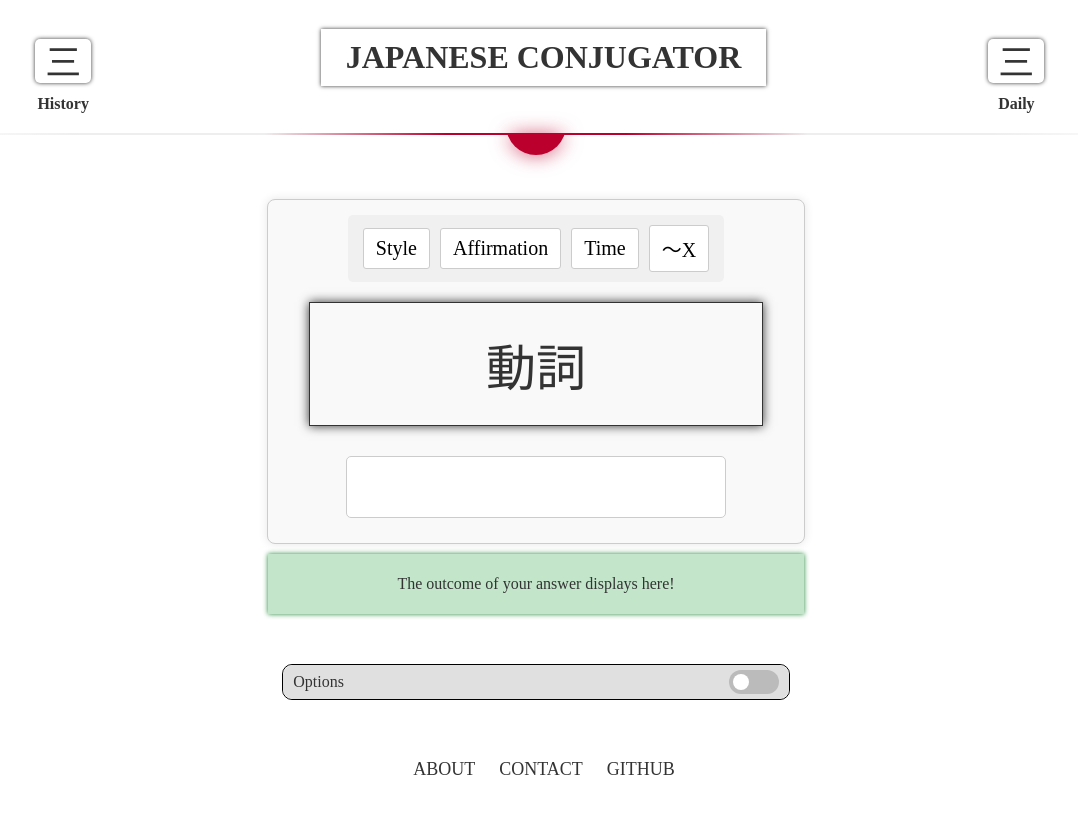
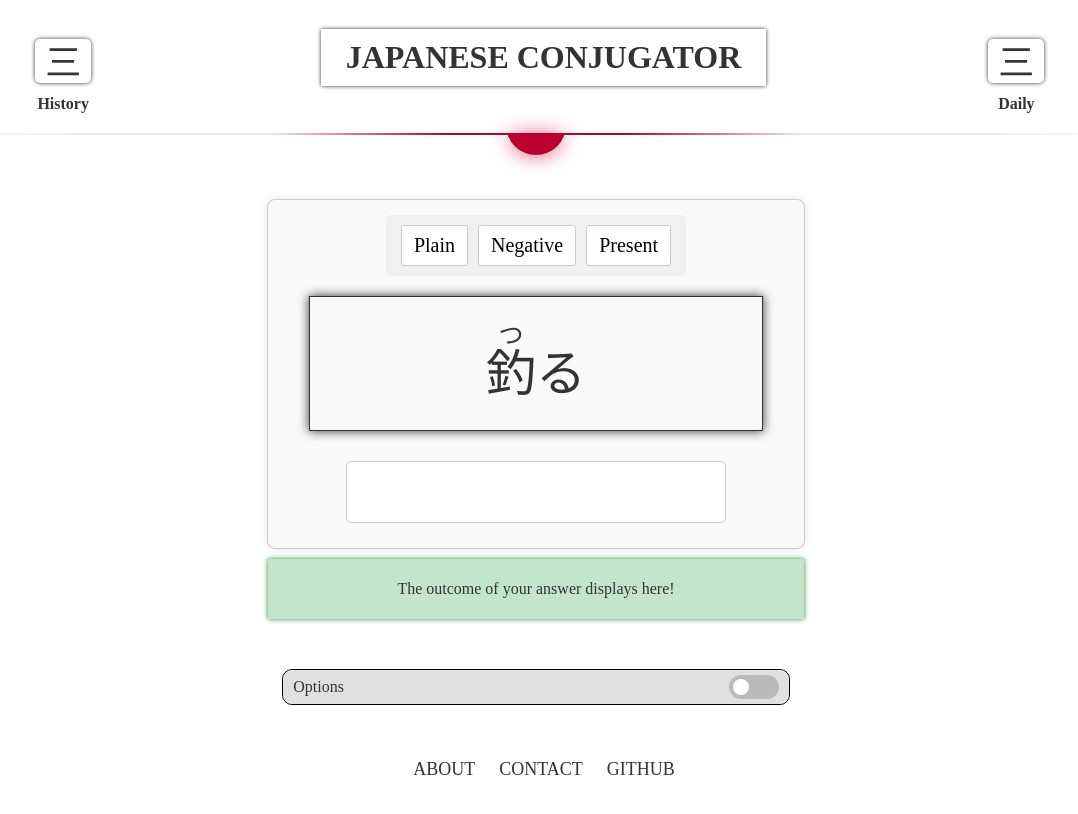
Before and after one commit to hugoretail/Japanese-Conjugator, a website with bundled scripts: page index.html in a window 1280 px wide. Shown: the whole page, without its empty margins (104-1182 px from the left). Built offline with nearby package versions, Linux system fonts and the light colour scheme; what kamiya-codec would draw is missing.

Commit message:
using autofurigana by zacharied: furigana option added. Display for verbs is done.

```diff
--- a/css/styles.css
+++ b/css/styles.css
@@ -1,3 +1,13 @@
+::selection {
+    background-color: rgb(188, 0, 45);
+    color: white;
+}
+
+::-moz-selection {
+    background-color: rgb(188, 0, 45);
+    color: white;
+}
+
 /** BODY **/
 
 body {
--- a/index.html
+++ b/index.html
@@ -40,10 +40,10 @@
             </div>
             <div id="verb-conjugation">
                 <div id="verb-properties">
-                    <span data-tooltip="Plain ー Polite ー Honorific">Style</span>
-                    <span data-tooltip="Affirmative ー Negative">Affirmation</span>
-                    <span data-tooltip="Past ー Present/Future ー Progressive">Time</span>
-                    <span data-tooltip="～て ー ～たら ー ～しまう ー ...">～X</span>
+                    <span data-tooltip="Plain ー Polite ー Honorific" id="style-info">Style</span>
+                    <span data-tooltip="Affirmative ー Negative" id="affirmation-info">Affirmation</span>
+                    <span data-tooltip="Past ー Present/Future ー Progressive" id="time-info">Time</span>
+                    <span data-tooltip="～て ー ～たら ー ～しまう ー ..." id="X-info">～X</span>
                 </div>
                 <div id="the-verb">
                     <span>動詞</span>
@@ -84,7 +84,7 @@
                         <td><input type="checkbox" disabled> Conditional</td>
                         <td><input type="checkbox" checked disabled> Plain</td>
                         <td><input type="checkbox" disabled> Imperative</td>
-                        <td><input type="checkbox" checked> Furigana</td>
+                        <td><input type="checkbox" id="display-furigana" checked> Furigana</td>
                     </tr>
                     <tr>
                         <td><input type="checkbox" checked> N4</td>
@@ -94,7 +94,7 @@
                         <td><input type="checkbox" disabled> Volitional</td>
                         <td><input type="checkbox" checked> Polite</td>
                         <td><input type="checkbox" disabled> Causative</td>
-                        <td><input type="checkbox" disabled> </td>
+                        <td><input type="checkbox" disabled> JLPT</td>
                     </tr>
                     <tr>
                         <td><input type="checkbox" disabled> N3</td>
--- /dev/null
+++ b/js/autofurigana.js
@@ -0,0 +1,64 @@
+const is_kanji = (c) => {
+  return /[\u3000-\u303F\u4E00-\u9FEF]/.test(c);
+};
+
+export function autofurigana(kanji, kana) {
+  let pairs = [];
+  let rp = 0;
+  let kana_build = "";
+  let kanji_build = "";
+
+  const build_push = () => {
+    pairs.push([kanji_build, kana_build]);
+    kana_build = "";
+    kanji_build = "";
+  };
+
+  for (let kp = 0; kp < kanji.length; kp++) {
+    kanji_build += kanji[kp];
+
+    if (kp + 1 == kanji.length) {
+      while (rp < kana.length) {
+        kana_build += kana[rp];
+        rp++;
+      }
+
+      if (!is_kanji(kanji[kp])) kana_build = null;
+
+      build_push();
+      break;
+    } else if (is_kanji(kanji[kp]) && !is_kanji(kanji[kp+1])) {
+      while (kanji[kp+1] !== kana[rp] || kana_build.length < kanji_build.length) {
+        if (kana[rp] === undefined) {
+          return null;
+        }
+        kana_build += kana[rp];
+        rp++;
+      }
+
+      build_push();
+    } else if (!is_kanji(kanji[kp]) && is_kanji(kanji[kp+1])) {
+      kana_build = null;
+      rp += kanji_build.length;
+      build_push();
+    }
+  }
+
+  return pairs;
+}
+
+export function autofurigana_brackets(kanji, kana) {
+  let pairs = autofurigana(kanji, kana);
+  let str = '';
+  for (let i = 0; i < pairs.length; i++) {
+    if (pairs[i][1] !== null) {
+      if (i !== 0) {
+        str += ' ';
+      }
+      str += pairs[i][0] + '[' + pairs[i][1] + ']';
+    } else {
+      str += pairs[i][0];
+    }
+  }
+  return str;
+}
--- a/js/conjugationScript.js
+++ b/js/conjugationScript.js
@@ -1,7 +1,17 @@
+// imports
 import * as codec from "../node_modules/kamiya-codec/dist/kamiya.min.mjs";
+import { autofurigana } from "./autofurigana.js";
 
+let kanji = "漢字";
+let kana = "かんじ";
+
+let resultPairs = autofurigana(kanji, kana);
+console.log(resultPairs);
+
+/*
 console.log(codec.conjugate("むすぶ", "Ta"  , false));
 console.log(codec.conjugateAuxiliaries("たべる", ["Masu"], "Te", "True"));
+*/
 
 // constant values
 
@@ -19,6 +29,12 @@ const negativeElement = document.getElementById('negativeAdj');
 const pastElement = document.getElementById('pastAdj');
 const teElement = document.getElementById('teAdj');
 const adverbialElement = document.getElementById('adverbialAdj');
+const styleElement = document.getElementById('style-info');
+const affirmationElement = document.getElementById('affirmation-info');
+const timeElement = document.getElementById('time-info');
+const XElement = document.getElementById('X-info');
+const theVerbElement = document.querySelector('#the-verb span');
+const furiganaOptionElement = document.getElementById('display-furigana');
 
 // functions
 const updateExpectedAnswer = (isVerb) => {
@@ -59,7 +75,6 @@ const getAdjective = () => {
         randomAdjective = filteredAdjectives[randomIndex];
     }
 
-    console.log("Selected adjective: ", randomAdjective);
     return randomAdjective;
 };
 
@@ -152,9 +167,103 @@ const getFilters = (isVerb) => {
     return filters;
 };
 
-const updateVerbDisplay = (filters, theVerb) => {
+const hideAllProperties = () => {
+    styleElement.style.display = 'none';
+    styleElement.textContent = '';
+
+    affirmationElement.style.display = 'none';
+    affirmationElement.textContent = '';
+
+    timeElement.style.display = 'none';
+    timeElement.textContent = '';
+
+    XElement.style.display = 'none';
+    XElement.textContent = '';
+};
+
+const displayProperties = () => {
+    if (styleElement.textContent != '') {
+        styleElement.style.display = 'block';
+    }
+    if (affirmationElement.textContent != '') {
+        affirmationElement.style.display = 'block';
+    }
+    if (timeElement.textContent != '') {
+        timeElement.style.display = 'block';
+    }
+    if (XElement.textContent != '') {
+        XElement.style.display = 'block';
+    }
+};
+
+const updateVerbDisplay = (conjugation, auxiliaries, theVerb) => {
     // TO DO
     // DONT FORGET FURIGANA IF OPTION IS CHECK
+    console.log(conjugation);
+    console.log(auxiliaries);
+    console.log(theVerb);
+
+    hideAllProperties();
+
+    // Style (Plain - Polite - Honorific)
+    if (conjugation === 'Dictionary' && !auxiliaries.includes('Masu')) {
+        styleElement.textContent = "Plain";
+    } else if (auxiliaries.includes('Masu')) {
+        styleElement.textContent = "Polite";
+    } else {
+        styleElement.textContent = "Plain";
+    }
+
+    // Affirmation (Positive - Negative)
+    if (conjugation.includes('Negative')) {
+        affirmationElement.textContent = "Negative";
+    } else {
+        affirmationElement.textContent = "Affirmative";
+    }
+
+    // Time (Past - Present/Future - Progressive)
+    if (conjugation.includes('Ta')) {
+        timeElement.textContent = "Past";
+    } else {
+        timeElement.textContent = "Present";
+    }
+
+    // ~X
+    if (conjugation.includes('Te')) {
+        XElement.textContent = "～て";
+    }
+
+    displayProperties(theVerb);
+
+    // Furigana ?
+    if (furiganaOptionElement.checked) {
+        displayWithFurigana(theVerb);
+    } else {
+        theVerbElement.textContent = theVerb.Dictionary;
+    }
+};
+
+const displayWithFurigana = (text) => {
+    let kanji = text.Dictionary;
+    let kana = text.Hiragana;
+
+    let furigana = autofurigana(kanji, kana);
+    console.log(furigana);
+
+    // theVerbElement.innerHTML = `<ruby>${theVerb.Dictionary}<rt>${theVerb.Hiragana}</rt></ruby>`;
+
+    // TO DO
+    let theHTML = '';
+    furigana.forEach(elt => {
+        if (elt[1] != null) {
+            theHTML += '<ruby>' + elt[0] + '<rt>' + elt[1] + '</rt></ruby>';
+        } else {
+            theHTML += elt[0];
+        }
+
+    });
+
+    theVerbElement.innerHTML = `${theHTML}`;
 };
 
 const updateAdjectiveDisplay = (filters, theAdjective) => {
@@ -239,16 +348,15 @@ const newRound = () => {
             treatedAuxiliaries.push("Masu");
         }
 
-        console.log("The verb: ", theChoosenVerb);
-        console.log("The conjugation: ", treatedConjugation);
-        console.log("The auxiliary(-ies): ", treatedAuxiliaries);
+        console.log("The conjugation : ", treatedConjugation);
+        console.log("The auxiliary(-ies) :", treatedAuxiliaries);
 
-        console.log(theChoosenVerb["Hiragana"]);
         expectedAnswer = codec.conjugateAuxiliaries(theChoosenVerb["Hiragana"],
             treatedAuxiliaries, treatedConjugation, theChoosenVerb["typeII"]); // conjugate
-        console.log(expectedAnswer);
 
-        updateVerbDisplay(); // TO DO
+        console.log("The good answer : ", expectedAnswer);
+
+        updateVerbDisplay(treatedConjugation, treatedAuxiliaries, theChoosenVerb);
 
     } else {
         // Adjective 25% chance
@@ -258,12 +366,12 @@ const newRound = () => {
         let choosenConjugation = filters["Conjugation"][randomConjugation];
         let treatedConjugation = treatConjugation(choosenConjugation, false);
 
-        console.log(treatedConjugation);
+        console.log("The conjugation : ", treatedConjugation);
 
         expectedAnswer = codec.adjConjugate(theChoosenAdjective["Hiragana"],
             treatedConjugation, theChoosenAdjective["iAdjective"]);
 
-        console.log(expectedAnswer);
+        console.log("The good answer : ", expectedAnswer);
 
         updateAdjectiveDisplay(); // TO DO
     }
@@ -302,14 +410,11 @@ const parseCSV = (csvData) => {
 
 // events
 document.addEventListener("DOMContentLoaded", async (event) => {
-    console.log("Page loaded.");
 
     // Get the csv values
     verbs = await loadCSV('../csv/verbs.csv');
-    console.log("Verbs loaded: ", verbs);
 
     adjectives = await loadCSV('../csv/adjectives.csv');
-    console.log("Adjectives loaded: ", adjectives);
 
     newRound();
 });
```
Also changed, not shown: README.md.
